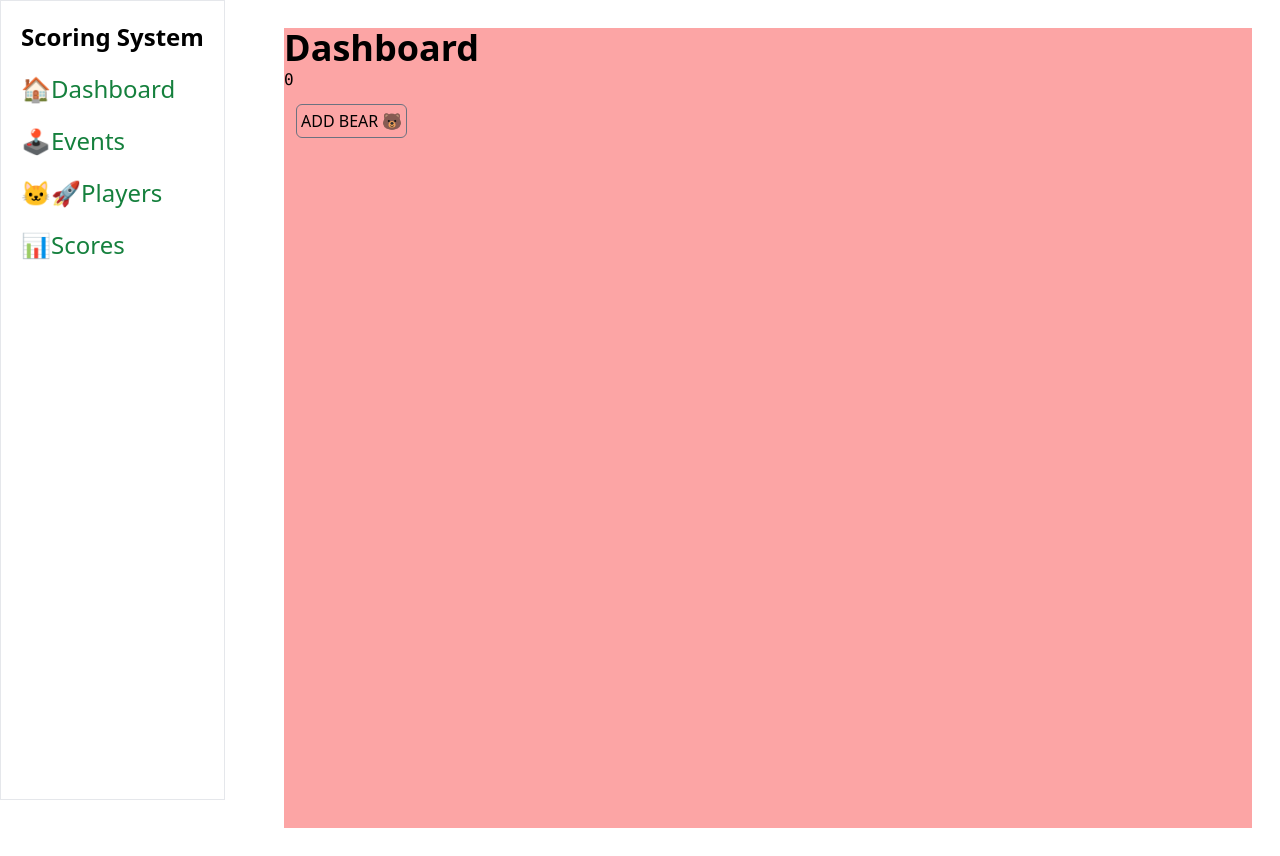
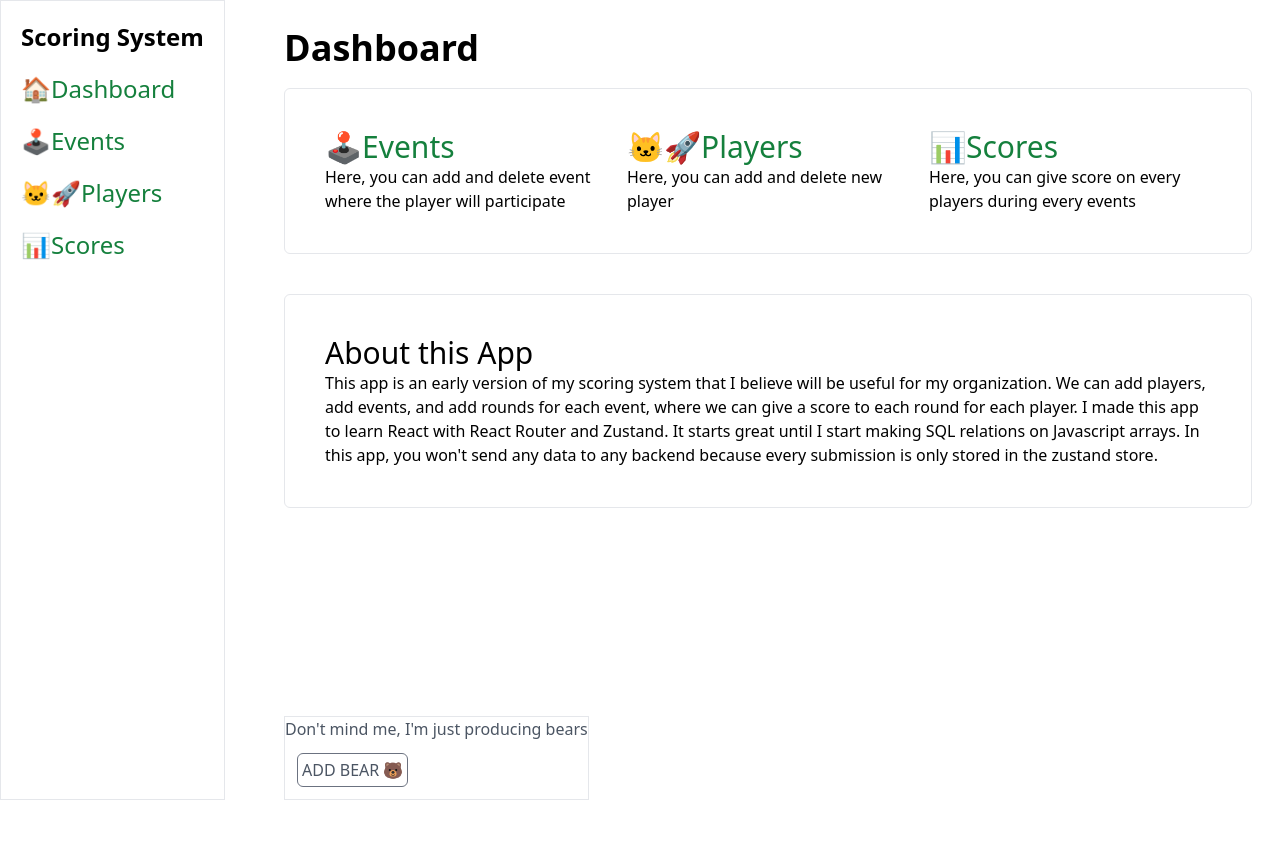
Before and after one commit to TuyulMohak/scoring-system-react, a React (Vite) app: page / in a window 1280 px wide. Built offline with nearby package versions, Linux system fonts and the light colour scheme.

Commit message:
fixing the dashboard and scoring page

```diff
--- a/src/components/AddEvent.jsx
+++ b/src/components/AddEvent.jsx
@@ -16,6 +16,11 @@ export default function ({ act }) {
 		}
 		else{
 			act(newId, newName, newRounds)
+			setIsOpen(false)
+			setNewId('')
+			setNewName('')
+			setNewRounds([])
+			alert('Successfully created event')
 		}
 		e.preventDefault()
 	}
--- a/src/pages/Dashboard.jsx
+++ b/src/pages/Dashboard.jsx
@@ -1,4 +1,5 @@
 import useMainStore from '../stores/MainStore'
+import { Link } from 'react-router-dom'
 
 export default function () {
 	const bears = useMainStore((state) => state.bears)
@@ -7,16 +8,46 @@ export default function () {
 	const bearList = (rep) => {
 		const list = []
 		for (let i = 0; i < rep; i++) {
-			list.push(<span> 🐻 </span>);
+			list.push(<span key={i}> 🐻 </span>);
 		}
 		return list
 	}
 	return (
-		<main className="h-screen bg-red-300">
-			<h1>Dashboard</h1>
-			<pre>{bears}</pre>
-			<ul>{bearList(bears)}</ul>
-			<button className="border m-3" onClick={addBear}>ADD BEAR 🐻</button>
+		<main className="h-screen">
+			<h1 className="mb-5">Dashboard</h1>
+			<div className="border rounded-md grid gap-5 grid-cols-3 p-10">
+				<div className="col-span-1">
+					<div>
+						<Link><h2>🕹Events</h2></Link>
+						<p>Here, you can add and delete event where the player will participate</p>
+					</div>
+				</div>
+				<div className="col-span-1">
+					<div>
+						<Link><h2>🐱‍🚀Players</h2></Link>
+						<p>Here, you can add and delete new player</p>
+					</div>
+				</div>
+				<div className="col-span-1">
+					<div>
+						<Link><h2>📊Scores</h2></Link>
+						<p>Here, you can give score on every players during every events</p>
+					</div>
+				</div>
+			</div>
+
+			<div className="border rounded-md p-10 my-10">
+				<div>
+					<h2>About this App</h2>
+					<p>This app is an early version of my scoring system that I believe will be useful for my organization. We can add players, add events, and add rounds for each event, where we can give a score to each round for each player. I made this app to learn React with React Router and Zustand. It starts great until I start making SQL relations on Javascript arrays. In this app, you won't send any data to any backend because every submission is only stored in the zustand store.</p>
+				</div>
+			</div>
+
+			<div className=" text-gray-600 border fixed bottom-0">
+				<p>Don't mind me, I'm just producing bears</p>
+				<ul>{bearList(bears)}</ul>
+				<button className="border m-3" onClick={addBear}>ADD BEAR 🐻</button>
+			</div>
 		</main>
 	)
 }
--- a/src/stores/MainStore.js
+++ b/src/stores/MainStore.js
@@ -98,7 +98,7 @@ const useMainStore = create((set, get) => ({
     name = name.trim()
     const isExist = get().events.find(event=>event.id === id)
     if (isExist === undefined) {
-      set((state) => ({ events: [...state.events, {id, name, rounds}] }))
+      set((state) => ({ events: [...state.events, {id, name, rounds, players:[]}] }))
     } else{
       alert('id Already Exist')
     }
```
